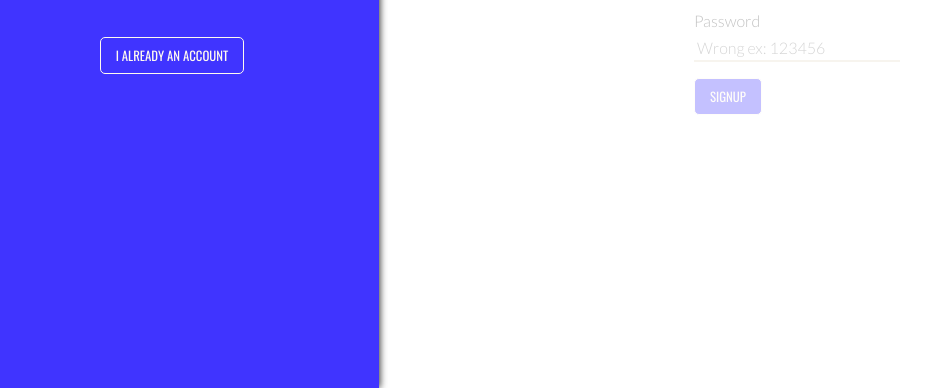
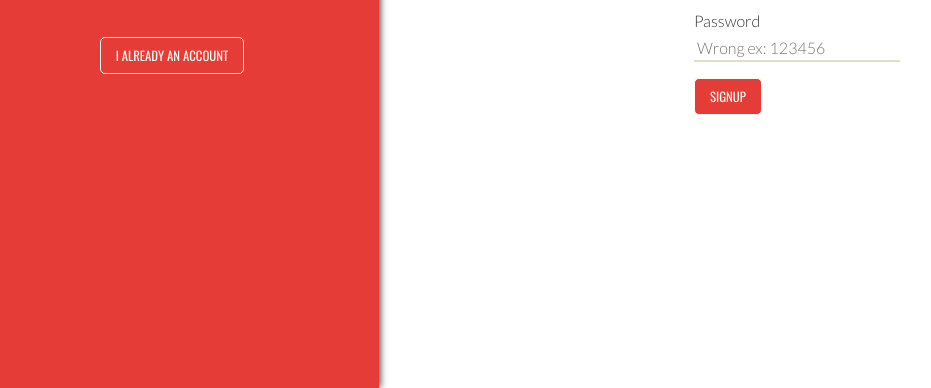
Before and after one commit to kadiks/codiscovery_live_animated_login_signup_form, a plain HTML site: page index.html in a window 1280 px wide. Shown: the part 442-830 px from the top of the page, without its empty margins (35-966 px from the left). Drawn offline with nearby package versions, Linux system fonts and the light colour scheme.

Commit message:
fix opacity at start

```diff
--- a/css/style.css
+++ b/css/style.css
@@ -1,6 +1,6 @@
 /** VARIABLES **/
 :root {
-  --color-main: #4034ff;
+  --color-main: #e53c38;
   --color-bg: #fffaef;
   --color-input: #e5dcc8;
   --color-text: #383838;
@@ -103,6 +103,7 @@ form .group > * {
 .signup {
   width: var(--panel-w);
   margin-left: var(--panel-m);
+  opacity: 1;
 }
 
 .panel.hide {
```
